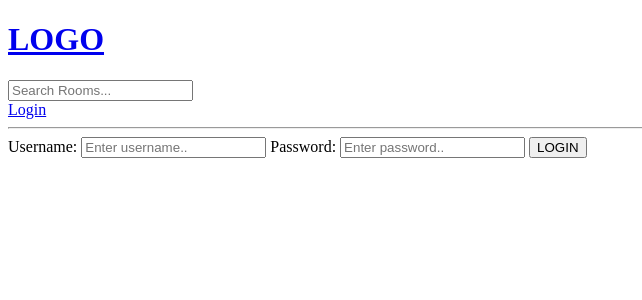
After one commit to karthikrs5/Django_Dennis_Ivy, a Django app: page /login/ in a window 1280 px wide. The commit adds this page. Shown: the top 300 px of the page, without its empty margins (0-642 px from the left). Run offline with Django 4.2, Linux system fonts and the light colour scheme.

Commit message:
Added User login and logout functionality

```diff
--- /dev/null
+++ b/base/templates/base/login_register.html
@@ -0,0 +1,14 @@
+{% extends 'main.html' %}
+
+{% block content %}
+<div>
+    <form method="POST">
+        {% csrf_token %}
+        <label>Username: </label>
+        <input type="text" name="username" placeholder="Enter username..">
+        <label>Password: </label>
+        <input type="password" name="password" placeholder="Enter password..">
+        <input type="submit" value="LOGIN">
+    </form>
+</div>
+{% endblock content %}
--- a/base/urls.py
+++ b/base/urls.py
@@ -2,6 +2,9 @@ from django.urls import path
 from . import views
 
 urlpatterns=[
+    path('login/',views.loginPage,name='login'),
+    path('logout/',views.logoutUser,name='logout'),
+
     path('',views.home,name='home'),
     path('room/<str:pk>',views.room,name='room'),
     path('create-room/',views.createRoom,name='create-room'),
--- a/base/views.py
+++ b/base/views.py
@@ -6,7 +6,41 @@ from .models import Room,Topic
 
 from .forms import RoomForm
 
+from django.contrib.auth.models import User
+
+from django.contrib.auth import authenticate, login,logout
+
+#imports flash messages
+from django.contrib import messages
+
 # Create your views here.
+
+def loginPage(request):
+
+    if request.method == 'POST':
+        username = request.POST.get('username')
+        password = request.POST.get('password')
+
+        try:
+            user = User.objects.get(username=username)
+        except:
+            messages.error(request, 'User does not exist')
+
+        user = authenticate(request,username=username,password=password)
+
+        if user is not None:
+            login(request,user)
+            return redirect('home')
+        else:
+            messages.error(request, 'Username or password does not exist')
+
+    context={}
+    return render(request, 'base/login_register.html',context)
+
+def logoutUser(request):
+    logout(request)
+    return redirect('home')
+
 
 
 def home(request):
--- a/templates/main.html
+++ b/templates/main.html
@@ -8,6 +8,16 @@
 </head>
 <body>
     {% include 'navbar.html' %}
+
+
+    {% if messages %}
+        <ul class="messages">
+        {% for message in messages %}
+            <li{% if message.tags %} class="{{ message.tags }}"{% endif %}>{{ message }}</li>
+        {% endfor %}
+        </ul>
+    {% endif %}
+
     {% block content %}
     {% endblock %}
 </body>
--- a/templates/navbar.html
+++ b/templates/navbar.html
@@ -5,5 +5,11 @@
 <form action="" method="get">
     <input type="search" name="q" placeholder="Search Rooms...">
 </form>
+{% if request.user.is_authenticated %}
+<a href="{% url 'logout' %}">Logout</a>
+{% else %}
+<a href="{% url 'login' %}">Login</a>
+{% endif %}
+
 
 <hr>
```
Also changed, not shown: db.sqlite3.
